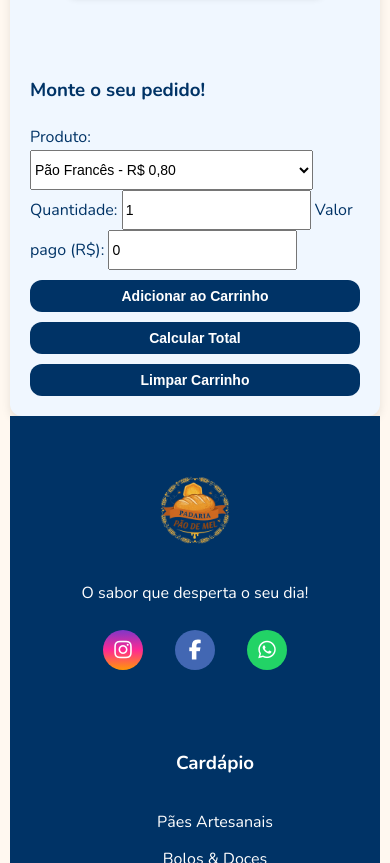
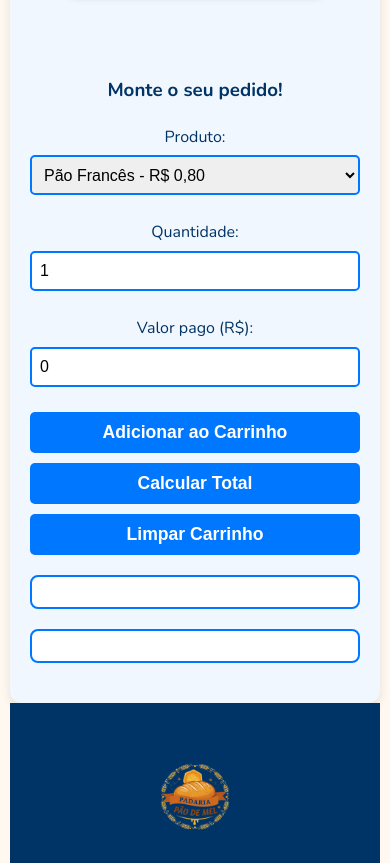
Before and after one commit to Vinicodeze/Site-iniciante-Padaria, a plain HTML site: page produtos.html in a window 390 px wide. Shown: the part 5552-6415 px from the top of the page. Drawn offline with nearby package versions, Linux system fonts and the light colour scheme.

Commit message:
interface responsiva add

```diff
--- a/produto.css
+++ b/produto.css
@@ -75,6 +75,69 @@ header p{
 .menu-toggle:hover {
     background: none;
     color: var(--primary-color);
+}
+
+#pedido_section{
+    text-align: center;
+    margin-bottom: 20px;
+    color: #003366;
+}
+
+#pedido label{
+    display: block;
+    margin: 10px 0 5px;
+}
+
+#pedido select,
+#pedido input{
+    width: 100%;
+    padding: 8px;
+    border: 2px solid #0077FF;
+    border-radius: 5px;
+    margin-bottom: 15px;
+    font-size: 1rem;
+}
+
+#pedido button{
+    width: 100%;
+    padding: 10px;
+    background-color: #0077FF;
+    color: white;
+    border: none;
+    border-radius: 5px;
+    font-size: 1.1rem;
+    cursor: pointer;
+    transition: 0.3s;
+}
+
+#pedido button :hover{
+    background-color: #0055CC;
+}
+
+#carrinho{
+    margin-top: 20px;
+    padding: 15px;
+    background-color: #ffffff;
+    border: 2px solid #0077FF;
+    border-radius: 8px;
+}
+
+#carrinho h4{
+    margin-bottom: 10px;
+    color: #0077FF;
+}
+
+#resultado{
+    margin-top: 20px;
+    padding: 15px;
+    background-color: #ffffff;
+    border: 2px solid #0077FF;
+    border-radius: 8px;
+}
+
+#resultado p{
+    margin-bottom: 8px;
+    font-weight: 600;
 }
 
 
```
